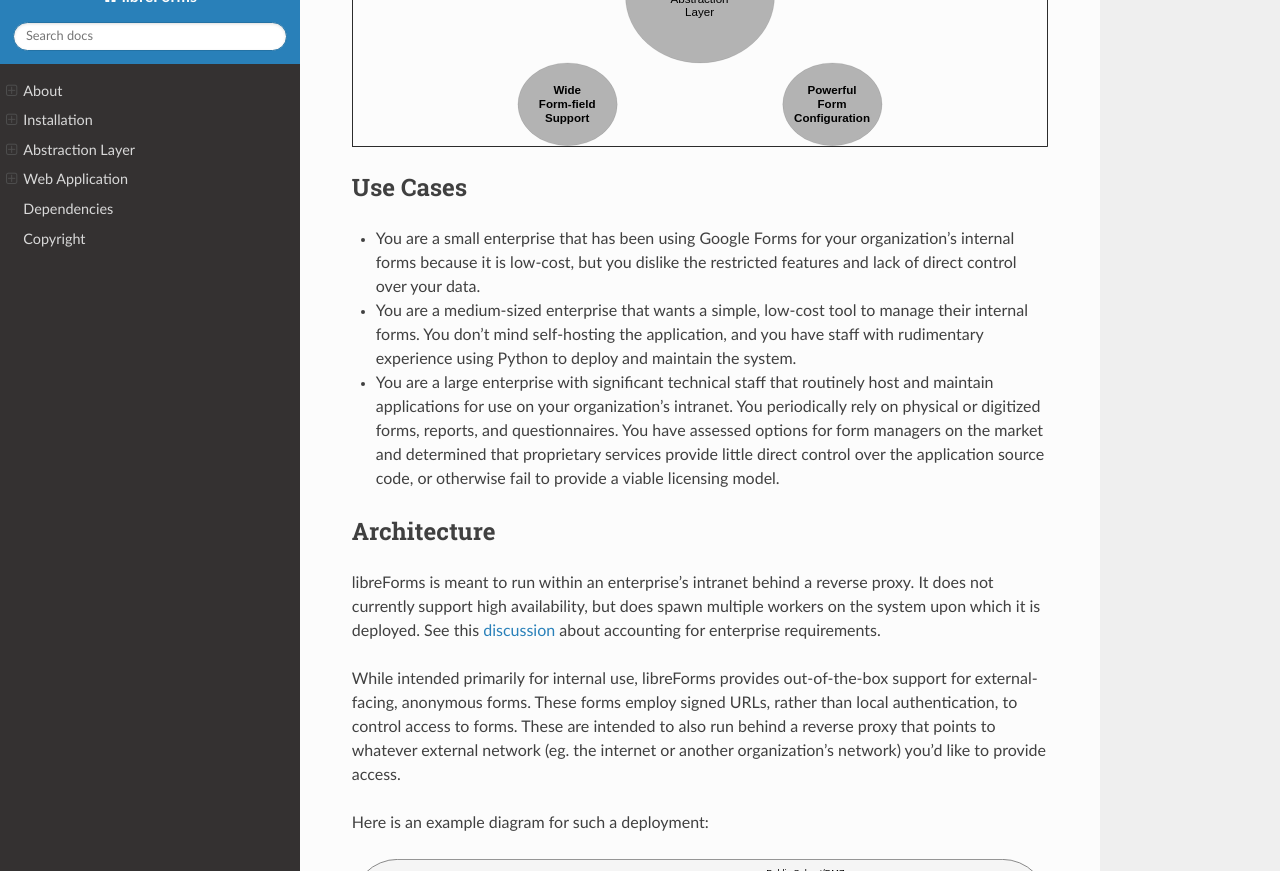
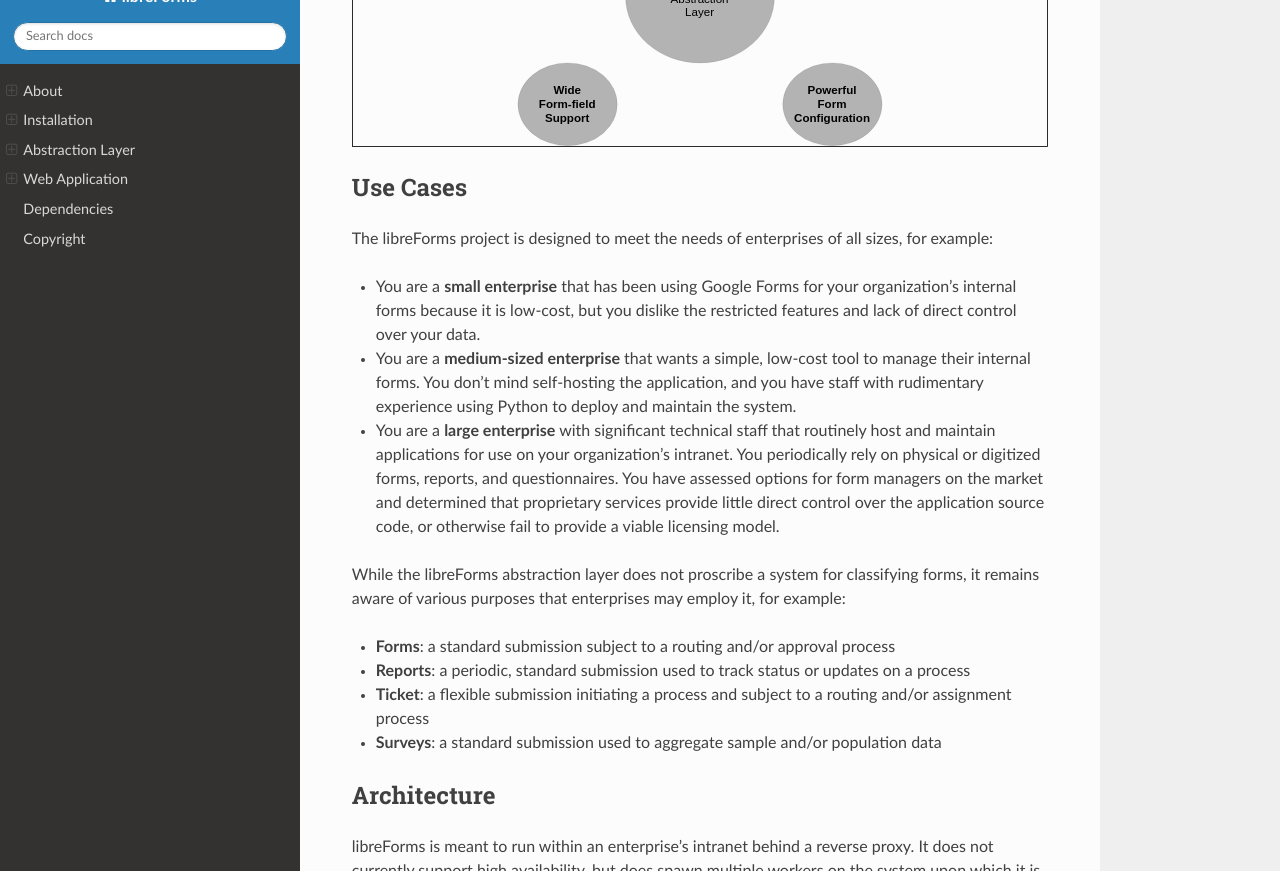
Before and after one commit to libreForms/libreForms-flask, a Sphinx documentation site: the page built from docs/source/index.md, in a window 1280 px wide and 900 px high, scrolled down 895 px, cut to the strip 29-900 px from the top of the window. Built offline with Sphinx 7.4.7 and the Read the Docs theme 2.0.0, drawn with Linux system fonts in a browser that asks for light colours.

```diff
--- a/docs/source/index.md
+++ b/docs/source/index.md
@@ -10,12 +10,21 @@ The libreForms project, first and foremost, defines a simple but highly extensib
 ![abstraction layer](libreForms_abstraction_layer.drawio.svg)
 
 ### Use Cases
-- You are a small enterprise that has been using Google Forms for your organization's internal forms because it is low-cost, but you dislike the restricted features and lack of direct control over your data.
 
-- You are a medium-sized enterprise that wants a simple, low-cost tool to manage their internal forms. You don't mind self-hosting the application, and you have staff with rudimentary experience using Python to deploy and maintain the system.
+The libreForms project is designed to meet the needs of enterprises of all sizes, for example:
 
-- You are a large enterprise with significant technical staff that routinely host and maintain applications for use on your organization's intranet. You periodically rely on physical or digitized forms, reports, and questionnaires. You have assessed options for form managers on the market and determined that proprietary services provide little direct control over the application source code, or otherwise fail to provide a viable licensing model.
+- You are a **small enterprise** that has been using Google Forms for your organization's internal forms because it is low-cost, but you dislike the restricted features and lack of direct control over your data.
 
+- You are a **medium-sized enterprise** that wants a simple, low-cost tool to manage their internal forms. You don't mind self-hosting the application, and you have staff with rudimentary experience using Python to deploy and maintain the system.
+
+- You are a **large enterprise** with significant technical staff that routinely host and maintain applications for use on your organization's intranet. You periodically rely on physical or digitized forms, reports, and questionnaires. You have assessed options for form managers on the market and determined that proprietary services provide little direct control over the application source code, or otherwise fail to provide a viable licensing model.
+
+While the libreForms abstraction layer does not proscribe a system for classifying forms, it remains aware of various purposes that enterprises may employ it, for example:
+
+- **Forms**: a standard submission subject to a routing and/or approval process
+- **Reports**: a periodic, standard submission used to track status or updates on a process
+- **Ticket**: a flexible submission initiating a process and subject to a routing and/or assignment process
+- **Surveys**: a standard submission used to aggregate sample and/or population data
 
 ### Architecture
 
```
Also changed, not shown: README.md (+14 -3 lines).
